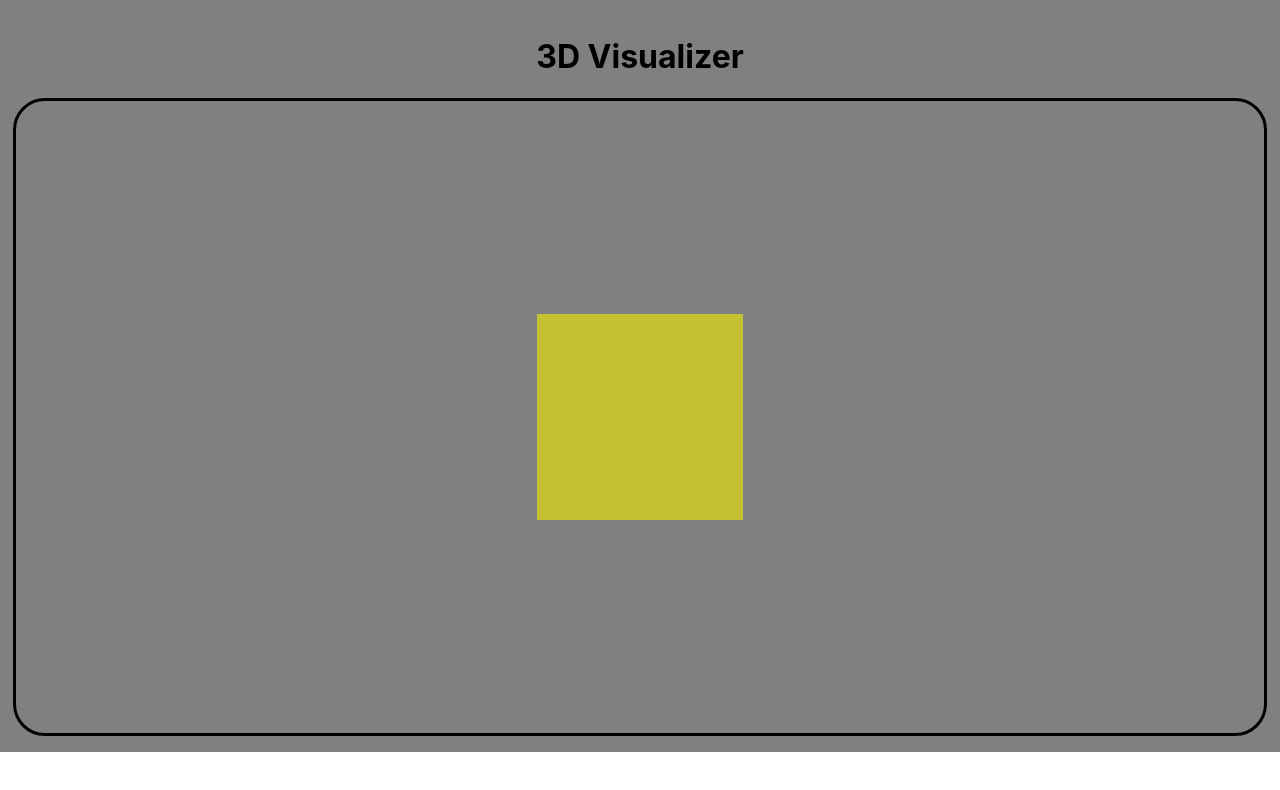
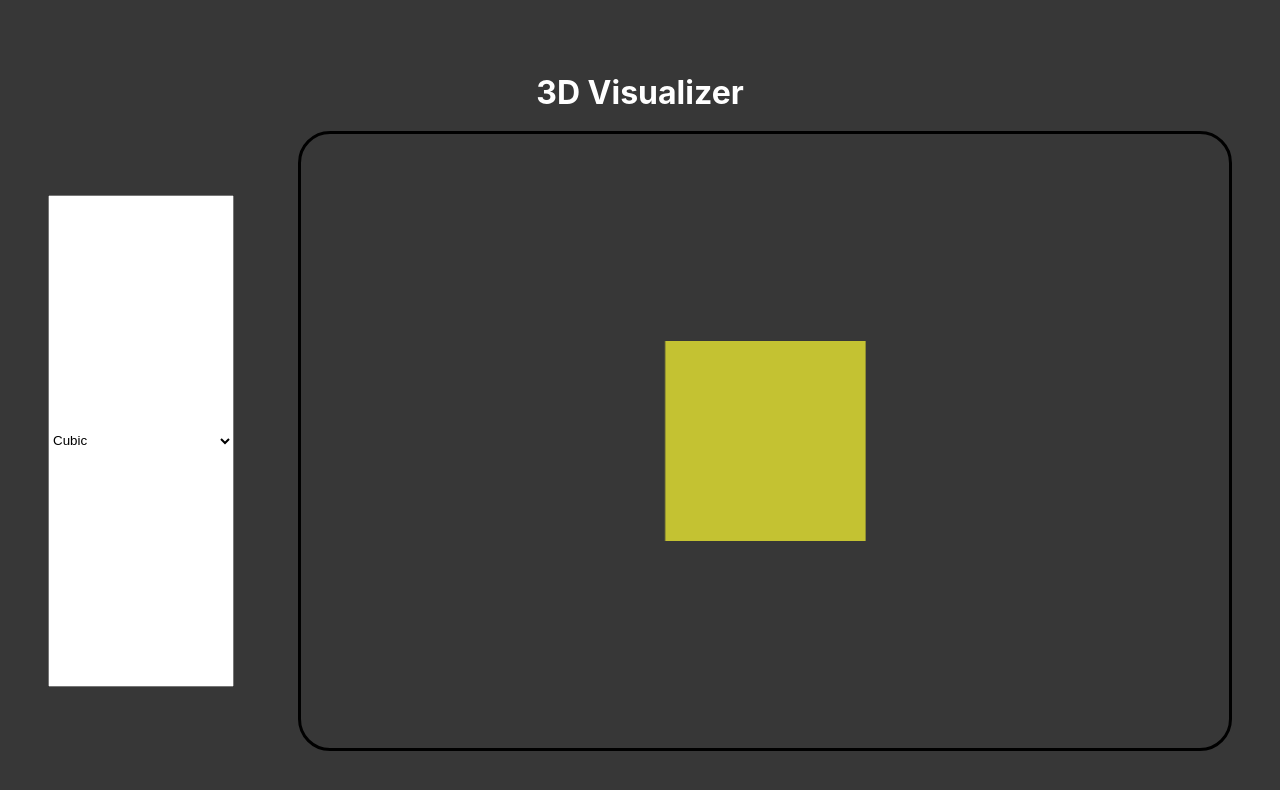
Before and after one commit to ChiragIITB/Visualizer, a React (Create React App) app: page / in a window 1280 px wide. Shown: the top 790 px of the page. Built offline with nearby package versions, Linux system fonts and the light colour scheme; the HTML template or start-up script is replaced by a standard one.

Commit message:
Added the atom generation feature

```diff
--- a/package.json
+++ b/package.json
@@ -13,6 +13,7 @@
     "react-dom": "^18.3.1",
     "react-scripts": "5.0.1",
     "three": "^0.171.0",
+    "uuid": "^11.0.5",
     "wait-on": "^8.0.1",
     "web-vitals": "^4.2.4"
   },
--- a/src/App.css
+++ b/src/App.css
@@ -4,10 +4,35 @@
   align-items: center;
   justify-content: center;
   text-align: center;
-  height: 90vh;
+  height: 96vh;
   width: auto;
 
   margin: 0;
   padding: 1rem;
-  background-color: gray  ;
+  background-color: rgba(0, 0, 0, 0.785);
+
+  color: white;
 }
+
+.CanvasContainer{
+  display: flex;
+  justify-content: center;
+  align-items: center;
+
+  height: 80%;
+  width: 100%;
+}
+
+
+.CanvasContainer .displayStr{
+  height: 80%;
+  width: 20%;
+  margin: 2rem;
+}
+
+.CanvasComp{
+  height: 80%;
+  width: 80%;
+
+  margin: 2rem;
+}
--- a/src/App.jsx
+++ b/src/App.jsx
@@ -4,11 +4,25 @@ import CanvasComp from './CanvasComp.jsx';
 
 function App() {
 
+  const [displayStr, setDisplayStr] = useState('Cubic')
+
   return (
     <div className="AppContainer">
 
       <h1>3D Visualizer</h1>
-      <CanvasComp></CanvasComp>
+
+      <div className='CanvasContainer'>
+
+        <select className='displayStr' name="" id="" value={displayStr}
+          onChange={(e) => setDisplayStr(e.target.value)}>
+
+          <option value="Cubic">Cubic</option>
+          <option value="Monoclinic">Monoclinic</option>
+        </select>
+
+        <CanvasComp displayStr={displayStr}></CanvasComp>
+
+      </div>
 
     </div>
   );
--- a/src/CanvasComp.css
+++ b/src/CanvasComp.css
@@ -13,3 +13,8 @@
     height: 100%;
     width: 50%;
 }
+
+
+.Motif{
+    cursor: grab;
+}
--- a/src/CanvasComp.jsx
+++ b/src/CanvasComp.jsx
@@ -1,46 +1,17 @@
 import {Canvas, useThree, useFrame}  from '@react-three/fiber';
 import { useState, useRef, useEffect } from 'react';
-import { div } from 'three/tsl';
 import { DirectionalLight } from 'three';
 import { OrbitControls, Grid } from '@react-three/drei';
+
+import {v4 as uuidv4} from 'uuid'
 
 // Css imports
 import './CanvasComp.css'
 
 
-function CubeComp({position, size, onSelect}) {
-
-    const [isSelected, setIsSelected] = useState(false)
-    const [cubeProps, setCubeProps] = useState({color : 'yellow'})
-
-    const cubeRef = useRef()
-
-    const selectMesh = () => {
-        setIsSelected(!isSelected)
-        setCubeProps({color : !isSelected ? 'red' : 'yellow'})
-        const positions = cubeRef.current.geometry.attributes.position.array
-
-        let cubeVertices = []
-        let cubeVertexSet = new Set();
-        for (let i = 0; i < positions.length; i += 3) {
-            const vertex = `${positions[i]}, ${positions[i+1]}, ${positions[i+2]}`;
-            cubeVertexSet.add(vertex)
-        }
-
-        cubeVertices = Array.from(cubeVertexSet).map((vStr) => vStr.split(','))
-
-        onSelect({meshRef : cubeRef, isSelected : !isSelected, cubeVertices : cubeVertices})
-    }
-
-
-    return (
-        <mesh position = {position} ref = {cubeRef}
-            onClick = {selectMesh}>
-            <boxGeometry args={size}/>
-            <meshStandardMaterial color = {cubeProps.color}/>
-        </mesh>
-    )
-}
+// Component Imports
+import Cubic from './lattices/Cubic'
+import Monoclinic from './lattices/Monoclinic'
 
 
 function Ground() {
@@ -64,18 +35,128 @@ function Ground() {
 // Rendering the Canvas Component
 
 
-function Atoms({vertex}){
+function Motif({vertex}){
+
+    console.log('Rendering')
+
+
+    // Defining Atoms States
+    const defAtomState = {
+        isActive : false,
+        args : [0.1, 24, 24],
+        color : 0x000000,
+        opacity : 0.5,
+        transparent : true,
+        position : vertex
+    }
+
+    const hoverState = {
+        color : 0x00ff00,
+        opacity : 1
+    }
+
+    const holdState = {
+        color : 0xffff00,
+        opacity : 1
+    }
+
+    // Defining useState Variables
+
+    const [timer, setTimer] = useState(null)
+    const [atomState, setAtomState] = useState(defAtomState)
+
+    // Defining Atom References
+    const atomRef = useRef(null)
+
+
+    // Defining the Handle Functions
+
+    const handlePointerOver = () => {
+        console.log('Pointer Over')
+        document.body.style.cursor = "pointer"
+
+        // Re-render will color only if color has not changed
+        // this is to prevent issues with the onPointerOut event
+        if(atomState.color !== hoverState.color){
+            setAtomState({
+                ...atomState,
+                color : hoverState.color
+            })
+        }
+    }
+
+    const handlePointerOut = () => {
+        console.log('Pointer Out')
+        document.body.style.cursor = "default"
+
+        //
+        if(!atomState.isActive){
+            setAtomState({
+                ...atomState,
+                color : defAtomState.color,
+                opacity : defAtomState.opacity
+            })
+        }
+    }
+
+    const handlePointerDown = () => {
+
+        // setting hold time to generate the atom
+        console.log('Pointer Down')
+
+        setAtomState({
+            ...atomState,
+            color : holdState.color,
+            opacity : holdState.opacity
+        })
+
+        // Creating a atom-hold timer
+        const newTimer = setTimeout(() => {
+
+            // Generating the atom
+            // basically increasing the size of the atom
+            setAtomState({
+                ...atomState,
+                isActive : true,
+                args : [0.7, 24, 24],
+                opacity : 1
+            })
+            document.body.style.cursor = 'default'
+        }, 500);
+        setTimer(newTimer);
+    }
+
+    const handlePointerUp = () => {
+        console.log('Pointer Up')
+        clearTimeout(timer);
+
+        // Assuming the pointers is still hovering
+        setAtomState({
+            ...atomState,
+            color : hoverState.color,
+            opacity : hoverState.color
+        })
+    }
+
 
     return(
-            <mesh position = {vertex}>
-                <sphereGeometry args={[0.5, 24, 24]}/>
-                <meshStandardMaterial color = {'black'}/>
+            <mesh className="Motif" key={uuidv4()} position = {vertex} ref = {atomRef}
+                onPointerOver={handlePointerOver}
+                onPointerOut={handlePointerOut}
+                onPointerDown={handlePointerDown}
+                onPointerUp={handlePointerUp}
+            >
+                <sphereGeometry args={atomState.args}/>
+                <meshStandardMaterial
+                    color = {atomState.color}
+                    opacity = {atomState.opacity}
+                    transparent={atomState.transparent}/>
             </mesh>
 
     )
 }
 
-function CanvasComp(){
+function CanvasComp({displayStr}){
 
     const [selMesh, setSelMesh] = useState({
         meshRef : null,
@@ -87,12 +168,18 @@ function CanvasComp(){
         <Canvas className='CanvasComp'>
             <directionalLight position = {[0,0,2]}/>
             <ambientLight position = {[0,0,2]} intensity = {0.5}/>
-            <CubeComp position = {[0, 0, 0]} size = {[2, 2, 2]} onSelect = {(obj) => setSelMesh(obj)}></CubeComp>
-            {selMesh.cubeVertices.map((vertex) => {
+
+
+            <Cubic position = {[0, 0, 0]} size = {[2, 2, 2]} onSelect = {(obj) => setSelMesh(obj)}></Cubic>
+            {selMesh.cubeVertices.map((vertex, index) => {
                 if(selMesh.isSelected){
-                    return <Atoms vertex = {vertex}/>
+                    return <Motif key={uuidv4()} vertex = {vertex}/>
                 }
             })}
+
+            {/* <Monoclinic/> */}
+
+
             <OrbitControls/>
             <Ground/>
         </Canvas>
--- /dev/null
+++ b/src/lattices/Cubic.jsx
@@ -0,0 +1,57 @@
+
+import { useState, useRef, useEffect } from 'react';
+
+
+// function to get the vertices of the cube
+function getVertices(cubeRef){
+
+    const positions = cubeRef.current.geometry.attributes.position.array
+
+    // Calculating vertice positions
+    let cubeVertices = []
+    let cubeVertexSet = new Set();
+    for (let i = 0; i < positions.length; i += 3) {
+        const vertex = `${positions[i]}, ${positions[i+1]}, ${positions[i+2]}`;
+        cubeVertexSet.add(vertex)
+    }
+
+    // converting extracting vertices from string
+    cubeVertices = Array.from(cubeVertexSet).map((vStr) => vStr.split(','))
+
+    return cubeVertices
+}
+
+
+
+export default function Cubic({position, size, onSelect}) {
+
+    const [isSelected, setIsSelected] = useState(false)
+    const [cubeProps, setCubeProps] = useState({color : 'yellow'})
+
+    const cubeRef = useRef()
+
+
+    // Function to handle selection of Mesh
+    const selectMesh = () => {
+
+        // Changes the select-status
+        setIsSelected(!isSelected)
+        setCubeProps({color : !isSelected ? 'red' : 'yellow'})
+
+        // Getting the vertices of the cube
+        const cubeVertices = getVertices(cubeRef)
+
+        // Higher level function to implement the changes
+        onSelect({meshRef : cubeRef, isSelected : !isSelected, cubeVertices : cubeVertices})
+    }
+
+
+    // Rendering the Cubic mesh
+    return (
+        <mesh position = {position} ref = {cubeRef}
+            onClick = {selectMesh}>
+            <boxGeometry args={size}/>
+            <meshStandardMaterial color = {cubeProps.color}/>
+        </mesh>
+    )
+}
--- /dev/null
+++ b/src/lattices/Monoclinic.jsx
@@ -0,0 +1,31 @@
+import { useState, useRef, useEffect } from 'react';
+import { LineLoop, MeshBasicMaterial } from 'three/src/Three.Core.js';
+
+
+
+export default function Monoclinic(){
+
+    let a = 2, b = 3, c = 5
+
+    const vertices = [
+        a, b, c,  // vertex 1
+        0, b, c,  // vertex 2
+        0, 0, c,  // vertex 3
+        0, 0, 0,  // vertex 4
+        a, 0, c,  // vertex 5
+        a, 0, 0,  // vertex 6
+        a, b, 0,  // vertex 7
+        0, b, 0   // vertex 8
+      ];
+
+      const indices = [
+        6, 7, 1, 1, 8, 6,
+        1, 2, 4, 4, 3, 1,
+      ];
+    return(
+        <mesh>
+            <polyhedronGeometry args={[vertices, indices, 1, 0]}/>
+            <meshBasicMaterial color = {'blue'} />
+        </mesh>
+    )
+}
```
Also changed, not shown: 1 other file (tests, documents, lock files or other folders).
